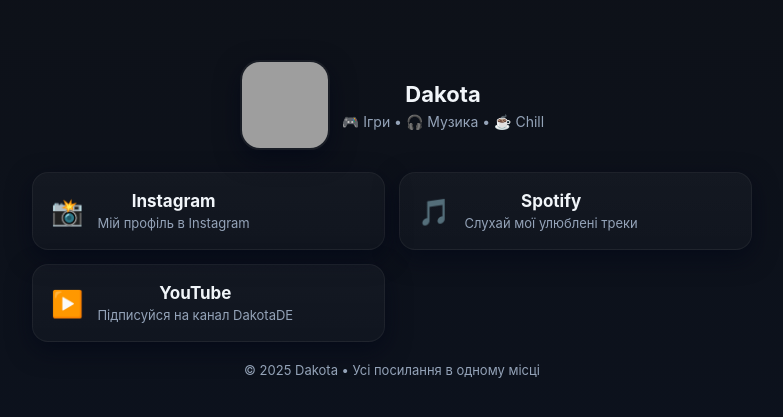
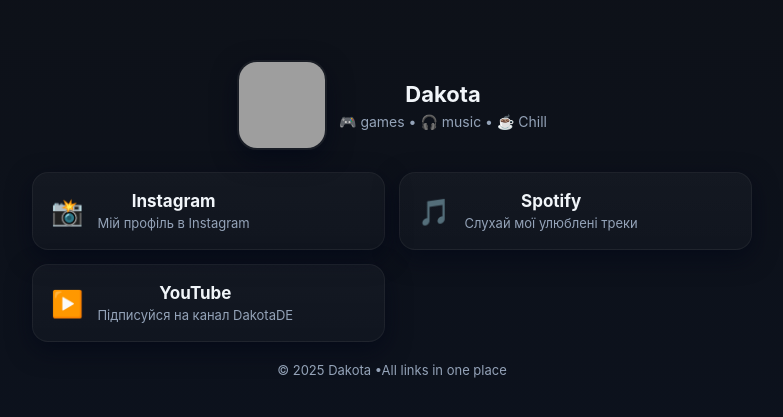
Before and after one commit to DakotaDE/my-links, a plain HTML site: page index.html in a window 1280 px wide. Shown: the part 181-598 px from the top of the page, without its empty margins (248-1031 px from the left). Drawn offline with Linux system fonts and the light colour scheme; grey boxes are pictures that could not be loaded.

Commit message:
index.html

```diff
--- a/index.html
+++ b/index.html
@@ -63,13 +63,13 @@
 
     <div class="cards" id="linksContainer"></div>
 
-    <footer>© 2025 Dakota • Усі посилання в одному місці</footer>
+    <footer>© 2025 Dakota •All links in one place  </footer>
   </main>
 
 <script>
 const profile = {
   name: "Dakota",
-  bio: "🎮 Ігри • 🎧 Музика • ☕ Chill",
+  bio: "🎮 games • 🎧 music • ☕ Chill",
   avatar: "https://picsum.photos/seed/dakota/400"
 };
 
```
